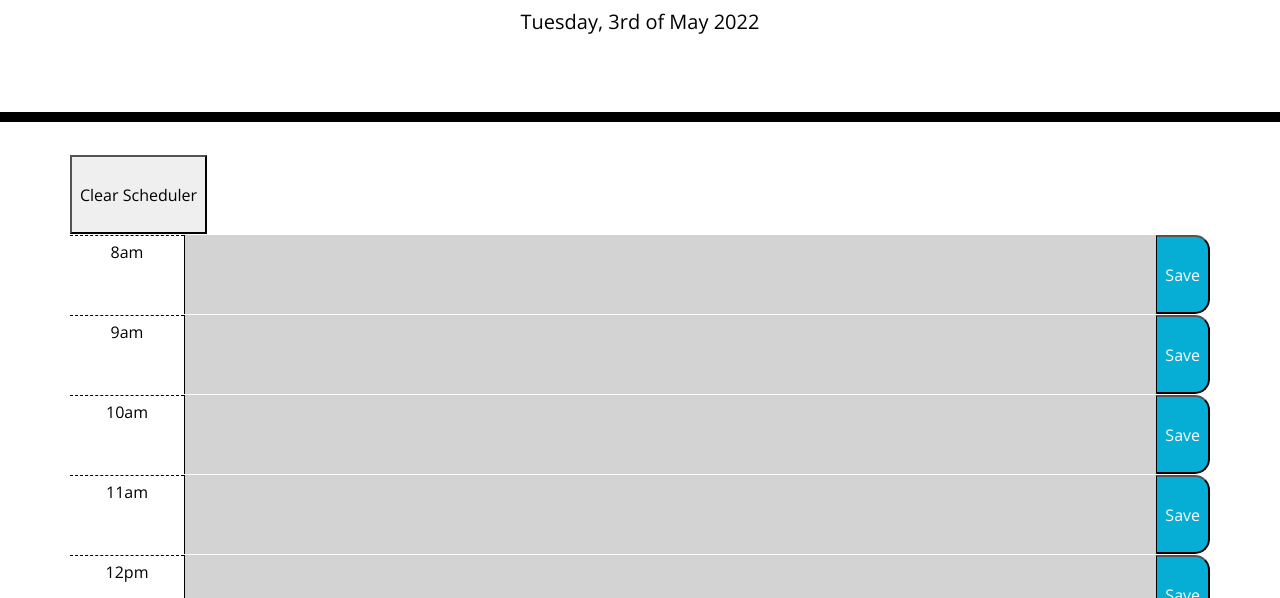
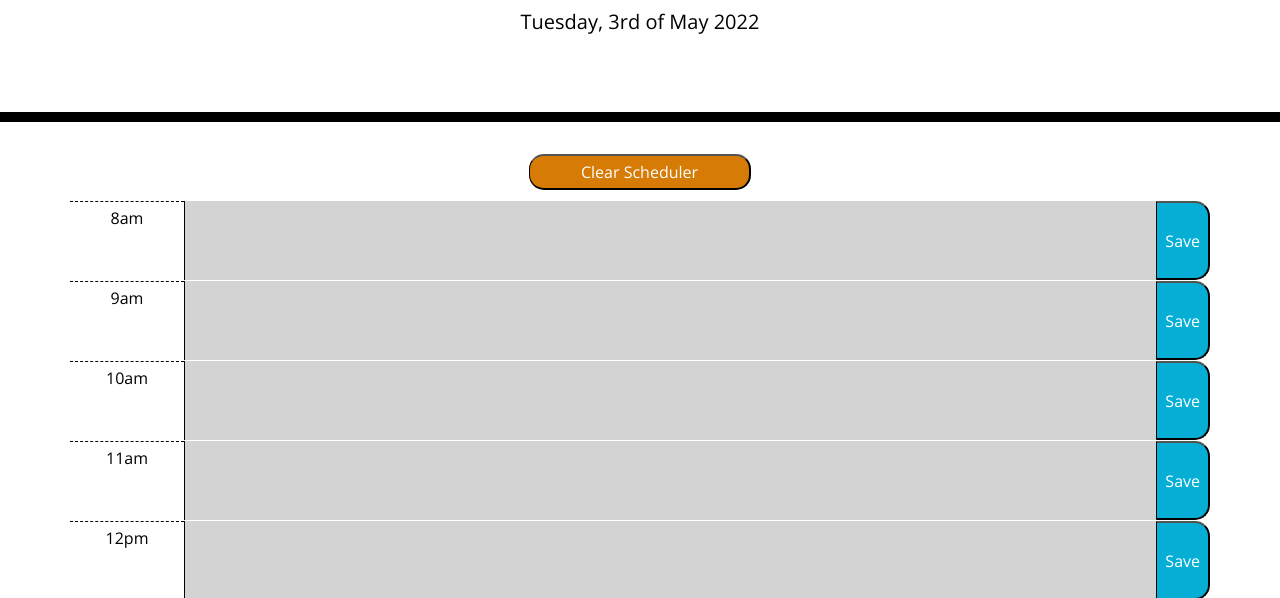
Before and after one commit to Am0031/day-planner, a plain HTML site: page index.html in a window 1280 px wide. Shown: the part 182-780 px from the top of the page. Drawn offline with nearby package versions, Linux system fonts and the light colour scheme.

Commit message:
styled clear LS button

```diff
--- a/assets/css/style.css
+++ b/assets/css/style.css
@@ -70,3 +70,17 @@ textarea {
   font-size: 20px;
   transition: all 0.3s ease-in-out;
 }
+
+.clearBtn {
+  border-left: 1px solid black;
+  border-radius: 15px;
+  background-color: #d57b06;
+  color: white;
+  width: 20%;
+  margin-bottom: 10px;
+}
+
+.clearBtn i:hover {
+  font-size: 20px;
+  transition: all 0.3s ease-in-out;
+}
--- a/assets/js/script.js
+++ b/assets/js/script.js
@@ -47,7 +47,7 @@ const handleClearClick = () => {
 const renderClearButton = () => {
   $("#container").append(
     $("<div>")
-      .addClass("clear-block row d-flex flex-row")
+      .addClass("clear-block d-flex flex-row justify-content-center")
       .attr("id", "clear-btn")
       .append(
         $("<button>")
```
